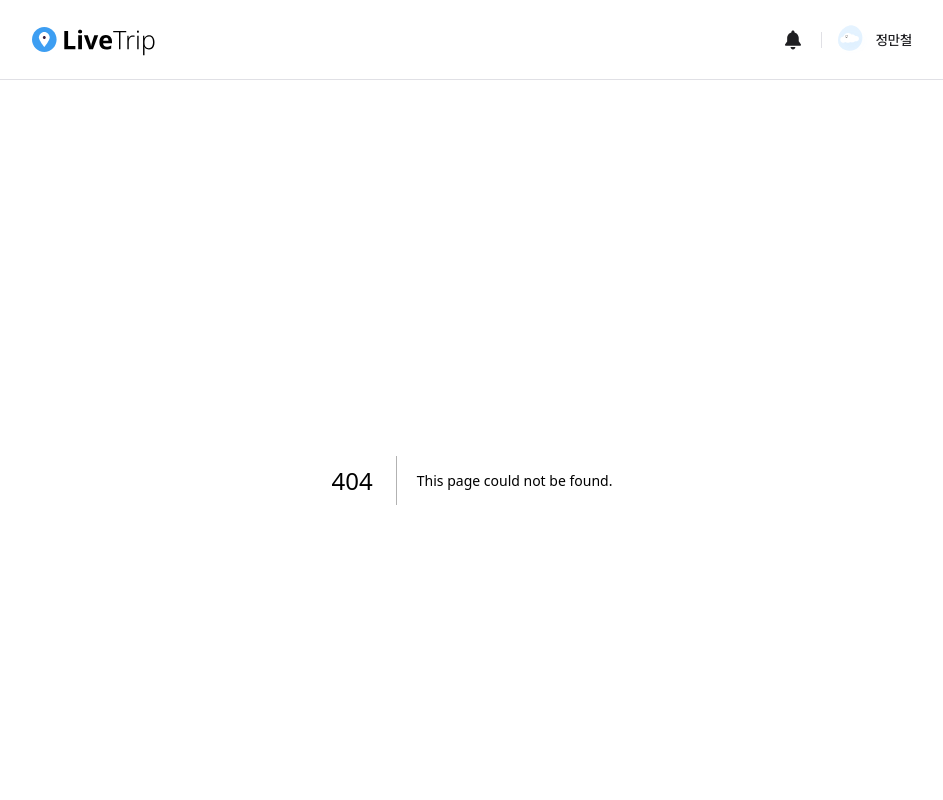
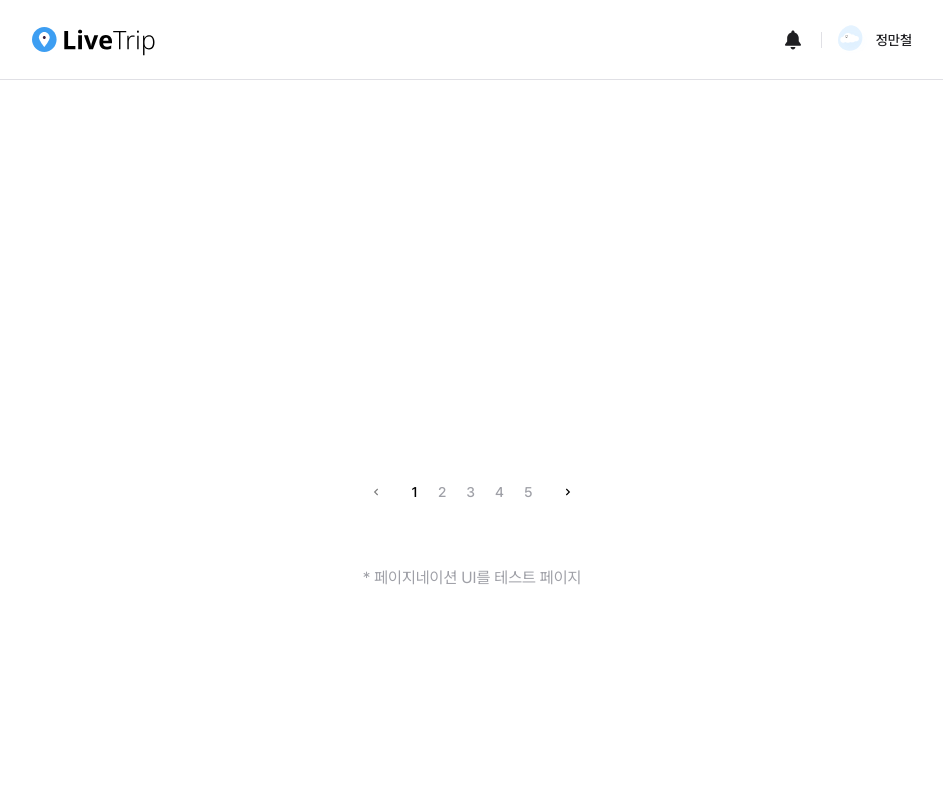
Before and after one commit to sseung30/LiveTrip, a Next.js app: page /test/pagination in a window 1280 px wide. Before the commit this address had no page. Shown: the top 800 px of the page, without its empty margins (168-1111 px from the left). Built offline with nearby package versions, Linux system fonts and the light colour scheme.

Commit message:
feat: pagination 추가

```diff
--- a/src/app/layout.tsx
+++ b/src/app/layout.tsx
@@ -1,9 +1,8 @@
 import '@/app/globals.css';
-import Header from '@/components/header/Header';
-import Footer from '@/components/footer/Footer';
-
 import type { Metadata } from 'next';
 import localFont from 'next/font/local';
+import Footer from '@/components/footer/Footer';
+import Header from '@/components/header/Header';
 
 export const metadata: Metadata = {
   title: 'LiveTrip',
--- /dev/null
+++ b/src/app/test/pagination/page.tsx
@@ -0,0 +1,35 @@
+// app/test/pagination/page.tsx
+
+'use client'; // ⭐️ 클라이언트 컴포넌트 필수 ⭐️
+
+import { useState } from 'react';
+// 💡 실제 프로젝트 경로에 맞게 수정하세요
+import Pagination from '@/components/pagination/Pagination';
+
+export default function PaginationTestPage() {
+  const [currentPage, setCurrentPage] = useState(1);
+  /**
+   * 테스트를 위한 전체 페이지 수
+   */
+  const totalPages = 15;
+
+  return (
+    // 배경을 검은색으로 설정하여 Pagination 디자인을 명확하게 확인합니다.
+    <div className="min-h-screen bg-white flex flex-col items-center justify-center p-10">
+
+      <h1 className="text-white text-2xl mb-8">
+        Pagination Test: Current Page {currentPage} / {totalPages}
+      </h1>
+
+      <Pagination
+        currentPage={currentPage}
+        totalPages={totalPages}
+        onPageChange={setCurrentPage} // 상태 변경 함수 전달
+      />
+
+      <div className="text-gray-400 mt-4">
+        * 페이지네이션 UI를 테스트 페이지
+      </div>
+    </div>
+  );
+}
--- a/src/components/footer/Footer.tsx
+++ b/src/components/footer/Footer.tsx
@@ -1,5 +1,6 @@
 import Link from 'next/link';
 import SocialIcons from './components/SocialIcons';
+
 ;
 
 export default function Footer() {
--- a/src/components/footer/components/SocialIcons.tsx
+++ b/src/components/footer/components/SocialIcons.tsx
@@ -1,10 +1,9 @@
+import Image from 'next/image';
 import Link from 'next/link';
-import Image from 'next/image';
-
 import facebook from '@/components/footer/asset/facebook.svg';
 import instagram from '@/components/footer/asset/instagram.svg';
+import x from '@/components/footer/asset/X.svg';
 import youtube from '@/components/footer/asset/youtube.svg';
-import x from '@/components/footer/asset/X.svg';
 
 
 export default function SocialIcons() {
--- a/src/components/header/Header.tsx
+++ b/src/components/header/Header.tsx
@@ -1,9 +1,9 @@
 import Image from 'next/image';
 import Link from 'next/link';
+import bellDefault from '@/components/header/asset/bell-default.svg';
+import defaultProfileImg from '@/components/header/asset/default-profile-img.svg';
 import logo from '@/components/header/asset/logo.svg';
 import logoSymbol from '@/components/header/asset/logo-symbol.svg';
-import bellDefault from '@/components/header/asset/bell-default.svg';
-import defaultProfileImg from '@/components/header/asset/default-profile-img.svg';
 
 
 async function logoutAction() {
--- /dev/null
+++ b/src/components/pagination/Pagination.tsx
@@ -0,0 +1,118 @@
+'use client';
+
+import Image from 'next/image';
+import Link from 'next/link';
+import chevronLeft from '@/components/pagination/asset/chevron-left.svg'
+import chevronRight from '@/components/pagination/asset/chevron-right.svg'
+
+const PAGE_GROUP_SIZE = 5;
+
+export default function Pagination({ currentPage, totalPages, onPageChange }: PaginationProps) {
+
+  // 페이지 그룹 계산 로직 (5개 단위로 이동)g
+  const currentGroupStart = Math.floor((currentPage - 1) / PAGE_GROUP_SIZE) * PAGE_GROUP_SIZE + 1;
+  const currentGroupEnd = Math.min(
+    currentGroupStart + PAGE_GROUP_SIZE - 1,
+    totalPages
+  );
+
+  // 현재 그룹에서 표시할 페이지 번호 배열 생성
+  const pageNumbers = Array.from(
+    { length: currentGroupEnd - currentGroupStart + 1 },
+    (_, i) => currentGroupStart + i
+  );
+
+  const handlePageClick = (page: number) => {
+    if (page >= 1 && page <= totalPages) {
+      onPageChange(page);
+    }
+  };
+
+  const prevGroupStart = currentGroupStart - PAGE_GROUP_SIZE;
+  const nextGroupStart = currentGroupStart + PAGE_GROUP_SIZE;
+
+  const handlePrevGroup = () => {
+    if (prevGroupStart >= 1) {
+      onPageChange(prevGroupStart);
+    }
+  };
+
+  const handleNextGroup = () => {
+    if (nextGroupStart <= totalPages) {
+      onPageChange(nextGroupStart);
+    }
+  };
+
+  /**
+   * Chevron 아이콘 클래스 정의
+   */
+  const getChevronClasses = (isDisabled: boolean) => {
+    return `w-6 h-6 transition-colors duration-150 ${
+      isDisabled
+        ? 'text-gray-300 opacity-50'
+        : 'text-gray-300 hover:text-gray-700 active:text-black'
+    }`;
+  };
+
+  return (
+    <nav className="flex justify-center items-center space-x-2 my-10" aria-label="Pagination">
+
+      {/* 1. 이전 그룹 버튼 ('<') */}
+      <button
+        disabled={currentGroupStart === 1}
+        className="px-2 py-[6] disabled:cursor-not-allowed" // 비활성화 시 커서 변경
+        aria-label="이전 페이지 그룹"
+        onClick={handlePrevGroup}
+      >
+        <Image
+          src={chevronLeft}
+          alt="이전 그룹"
+          width={24}
+          height={24}
+          className={getChevronClasses(currentGroupStart === 1)}
+        />
+      </button>
+
+      {/* 2. 페이지 번호 목록 */}
+      <div className="flex items-center space-x-1">
+        {pageNumbers.map((page) => {
+          const isActive = page === currentPage;
+
+          return (
+            <button
+              key={page}
+              aria-current={isActive ? 'page' : undefined}
+              className={`
+                px-2 py-2 text-sm font-medium transition-colors duration-150
+                ${isActive
+                  ? 'text-black' // 활성 페이지는 검정색
+                  : 'text-gray-400 hover:text-gray-700' // 비활성 페이지는 회색, 호버 시 진한 회색
+                }
+              `}
+
+              onClick={() => {handlePageClick(page)}}
+            >
+              {page}
+            </button>
+          );
+        })}
+      </div>
+
+      {/* 3. 다음 그룹 버튼 ('>') */}
+      <button
+        disabled={currentGroupEnd === totalPages}
+        className="px-2 py-[6] disabled:cursor-not-allowed"
+        aria-label="다음 페이지 그룹"
+        onClick={handleNextGroup}
+      >
+        <Image
+          src={chevronRight}
+          alt="다음 그룹"
+          width={24}
+          height={24}
+          className={getChevronClasses(currentGroupEnd === totalPages)}
+        />
+      </button>
+    </nav>
+  );
+}
--- /dev/null
+++ b/src/components/pagination/type.ts
@@ -0,0 +1,5 @@
+interface PaginationProps {
+  currentPage: number;
+  totalPages: number;
+  onPageChange: (page: number) => void;
+}
```
Also changed, not shown: src/components/pagination/asset/chevron-left.svg (added), src/components/pagination/asset/chevron-right.svg (added).
